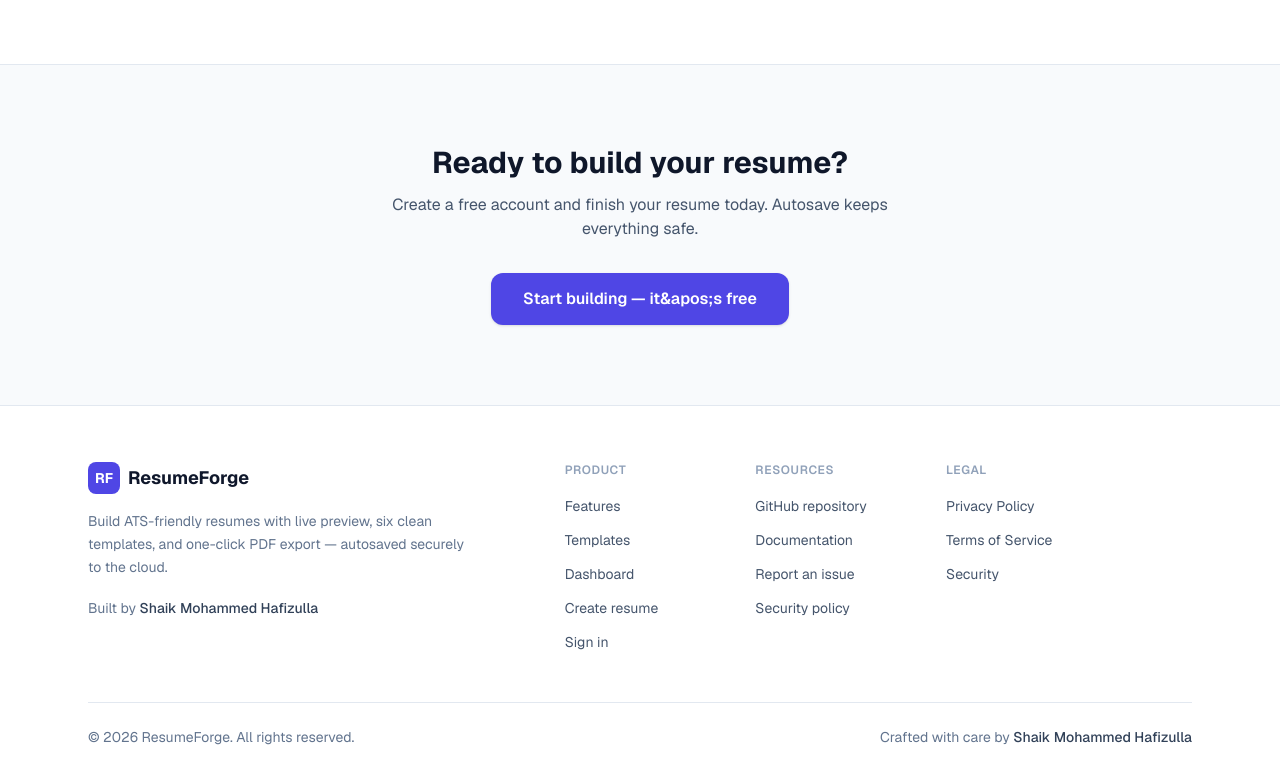
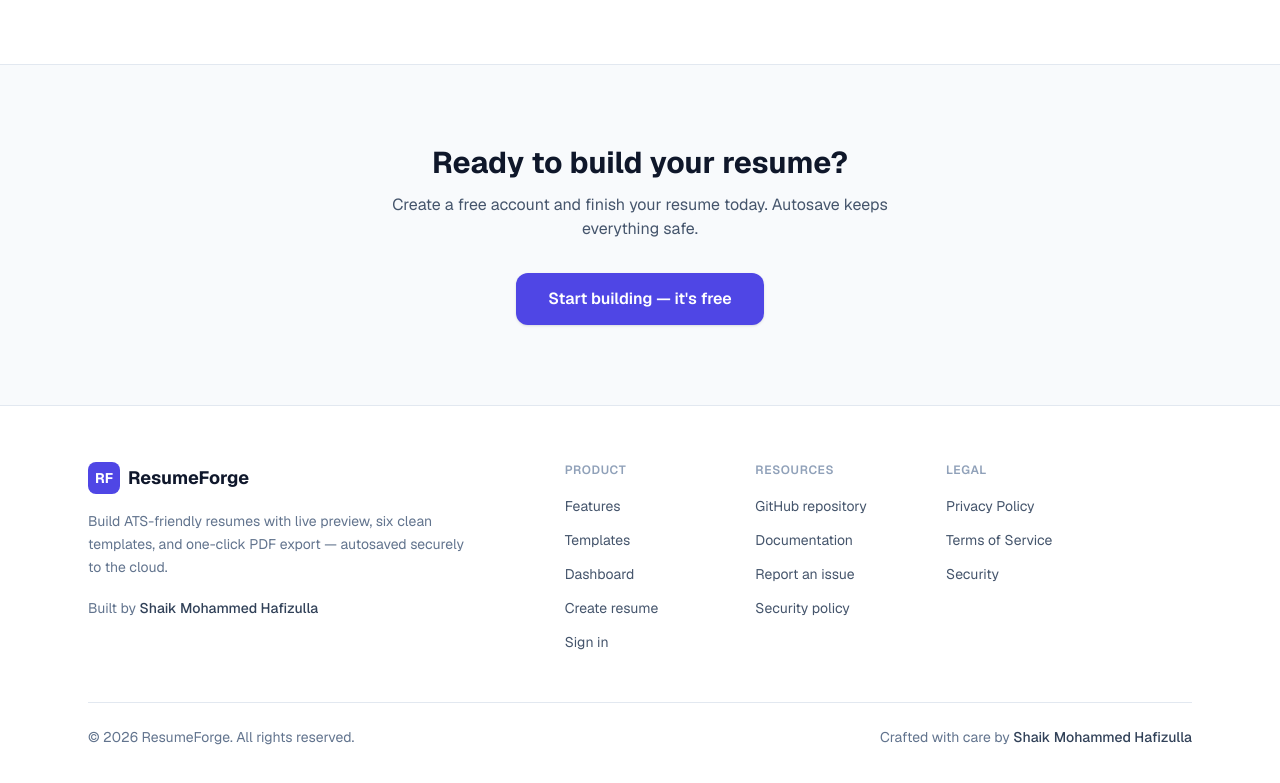
Before and after one commit to mohammadhafizulla395-crypto/resume-builder-pro, a Next.js app: page / in a window 1280 px wide. Shown: the part 2500-3283 px from the top of the page. Built offline with nearby package versions, Linux system fonts and the light colour scheme; no server answers.

Commit message:
fix: CTA rendered double-escaped entity (it&apos;s inside JS string -> real apostrophe)

```diff
--- a/src/app/page.tsx
+++ b/src/app/page.tsx
@@ -263,7 +263,7 @@ export default async function LandingPage() {
           href={signedIn ? "/dashboard" : "/register"}
           className="mt-8 inline-block rounded-xl bg-[var(--rb-accent)] px-8 py-3.5 font-semibold text-white shadow-sm hover:opacity-90"
         >
-          {signedIn ? "Open dashboard" : "Start building — it&apos;s free"}
+          {signedIn ? "Open dashboard" : "Start building — it's free"}
         </Link>
       </section>
 
```
